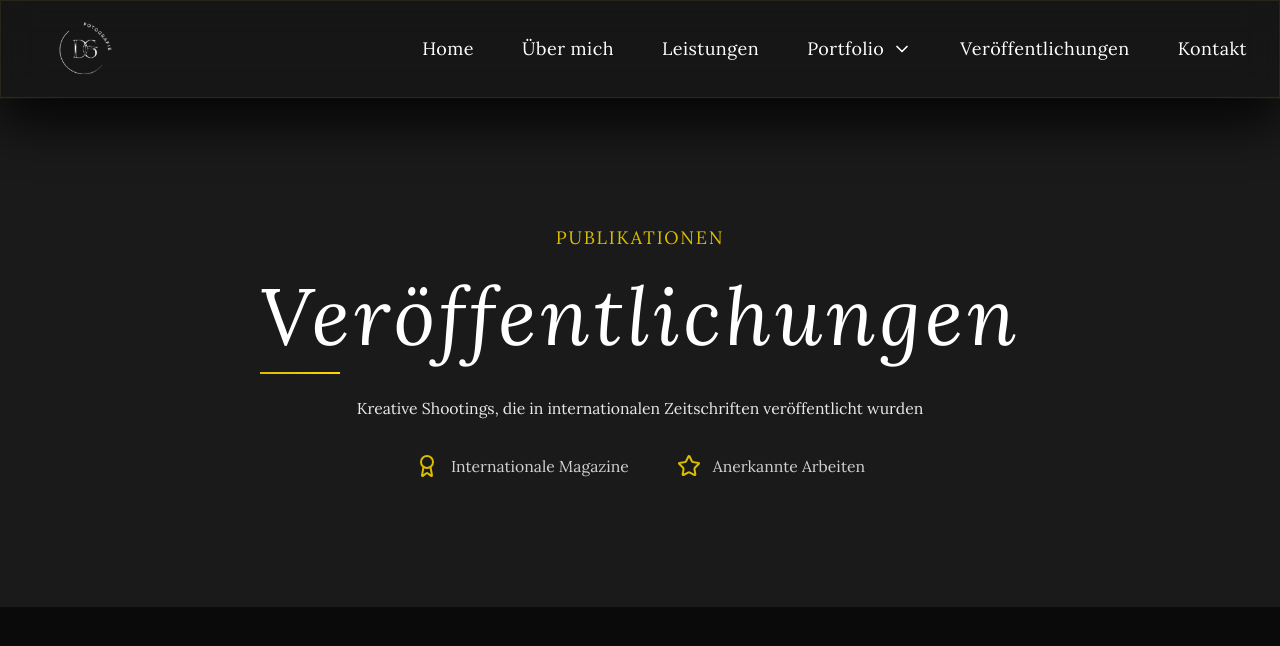
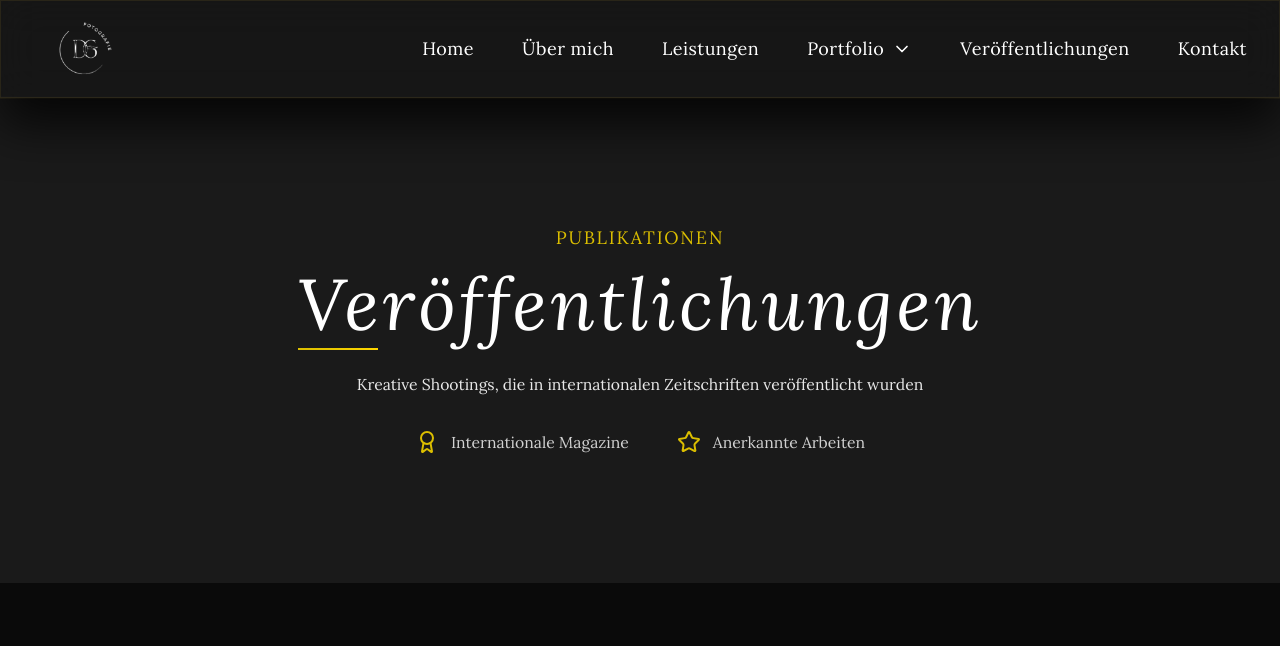
Before and after one commit to EwgenijBril/Fotostudio, a Next.js app: page /veroeffentlichungen in a window 1280 px wide. Shown: the top 646 px of the page. Built offline with nearby package versions, Linux system fonts and the light colour scheme.

Commit message:
change font-size

```diff
--- a/app/veroeffentlichungen/page.tsx
+++ b/app/veroeffentlichungen/page.tsx
@@ -34,7 +34,7 @@ export default function VeroeffentlichungenPage() {
         <div className="container-cinematic text-center relative z-10">
           <div className={`${isVisible ? "animate-cinematic-slide-up" : ""}`}>
             <div className="text-gold text-lg font-light tracking-[0.2em] mb-4 text-dramatic">PUBLIKATIONEN</div>
-            <h1 className="font-light tracking-wide mb-8 text-white text-cinematic accent-line-gold inline-block">
+            <h1 className="font-light tracking-wide mb-8 text-white text-cinematic accent-line-gold inline-block text-3xl sm:text-4xl md:text-5xl lg:text-6xl xl:text-7xl">
               Veröffentlichungen
             </h1>
             <p className="text-white/90 mb-8 max-w-4xl mx-auto font-light leading-relaxed">
```
